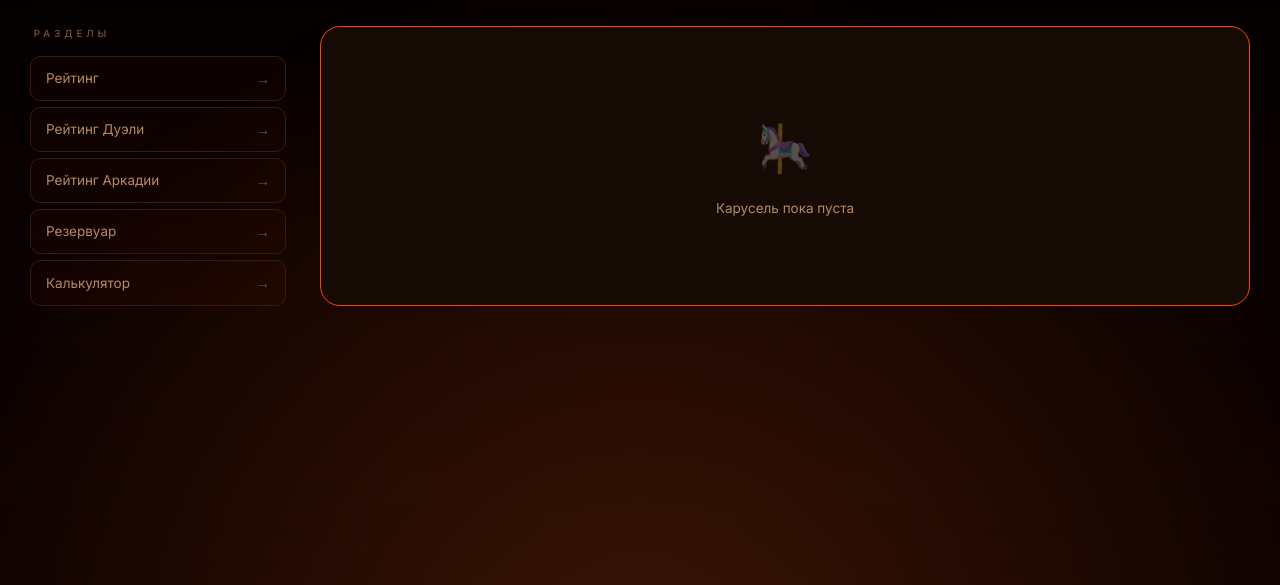
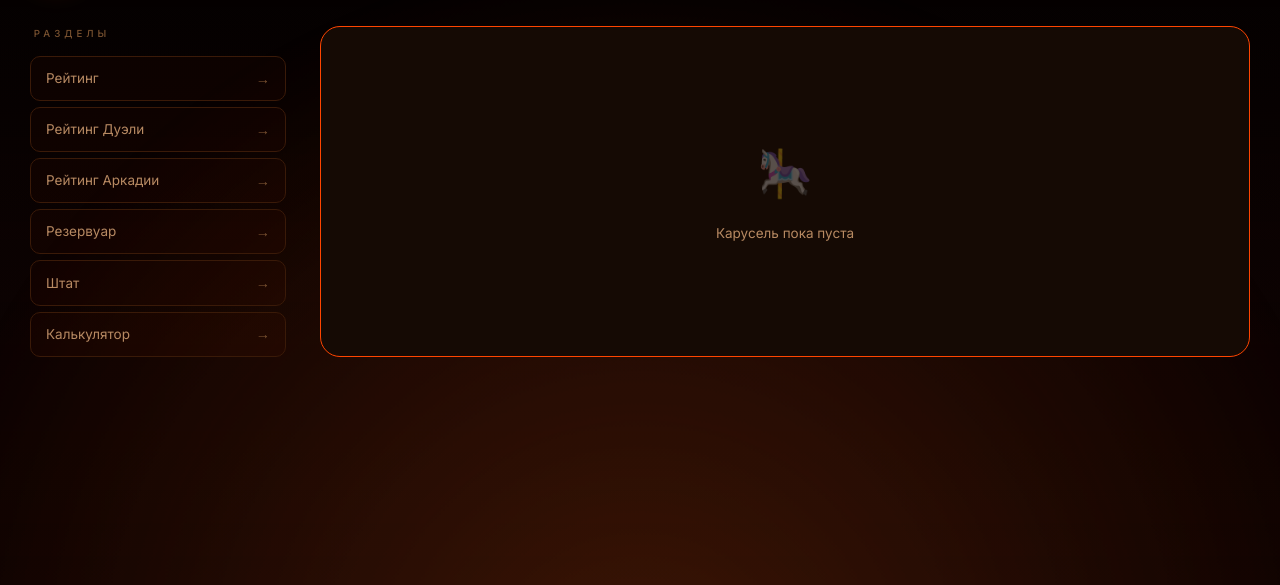
Before and after one commit to paradigmaafk-boop/e-hell, a Flask app: page / in a window 1280 px wide. Shown: the part 87-672 px from the top of the page. Run offline with Flask 3, Linux system fonts and the light colour scheme; data that the repository does not hold is empty; some libraries are stand-ins or nearby versions; some web fonts are replaced.

Commit message:
Update index.html

```diff
--- a/templates/index.html
+++ b/templates/index.html
@@ -414,6 +414,10 @@
             <span class="nav-full">Резервуар</span>
             <span class="nav-short">РР</span>
         </a>
+        <a href="/state">
+    <span class="nav-full">Штат</span>
+    <span class="nav-short">Штат</span>
+</a>
         <a href="/calculator">
             <span class="nav-full">Калькулятор</span>
             <span class="nav-short">Калькулятор</span>
@@ -444,6 +448,10 @@
                 Резервуар
                 <span class="arrow">→</span>
             </a>
+            <a href="/state" class="side-btn">
+    Штат
+    <span class="arrow">→</span>
+</a>
             <a href="/calculator" class="side-btn">
                 Калькулятор
                 <span class="arrow">→</span>
```
